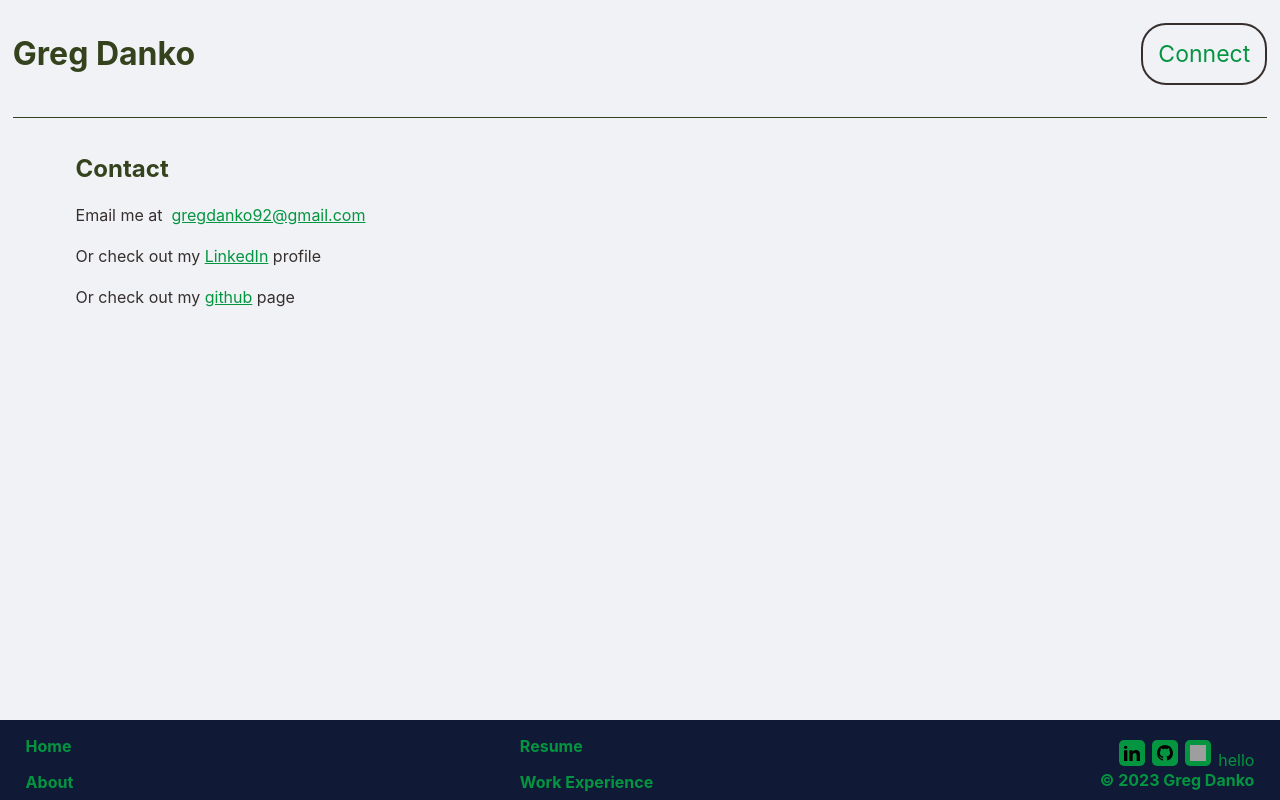
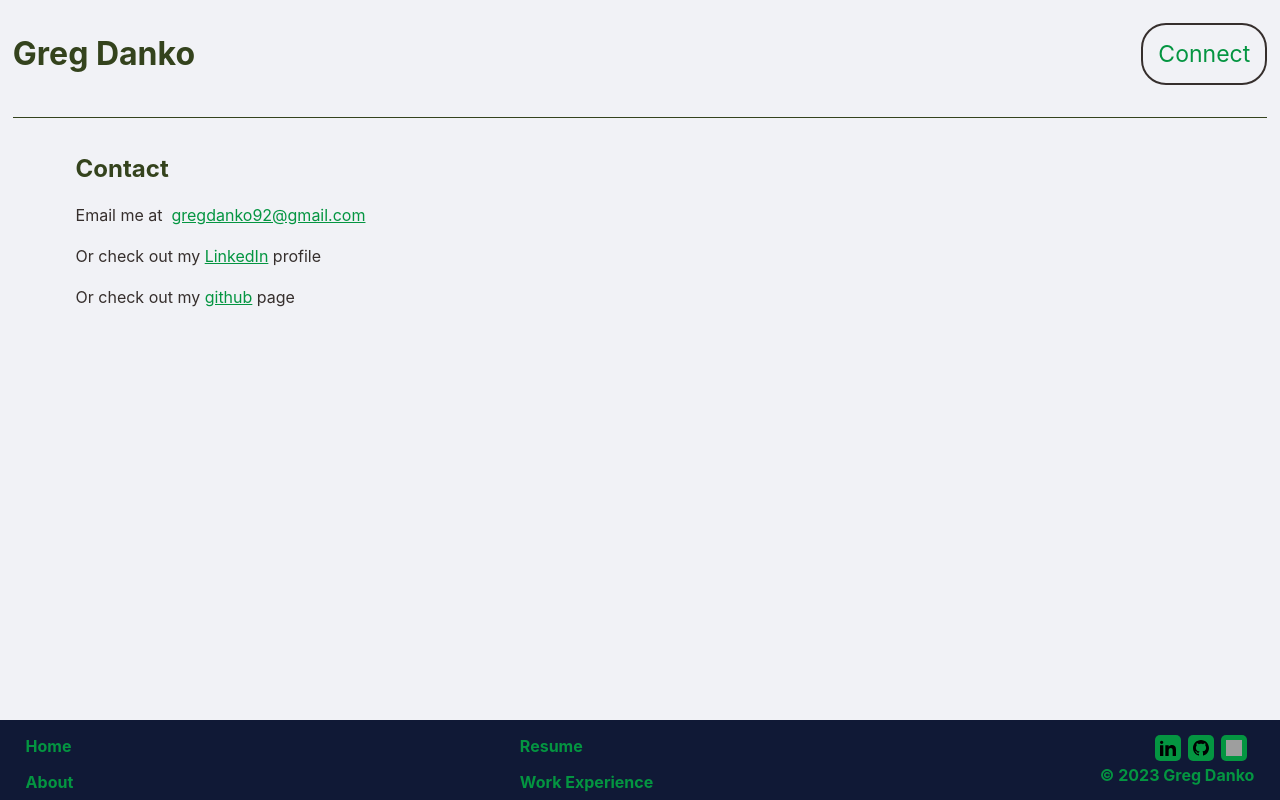
Before and after one commit to gregdanko92/portfolio_v1, a React (Create React App) app: page /contact in a window 1280 px wide. Built offline with nearby package versions, Linux system fonts and the light colour scheme; grey boxes are pictures that could not be loaded.

Commit message:
copyright

```diff
--- a/src/App.css
+++ b/src/App.css
@@ -90,6 +90,7 @@ footer {
 
 .contact-links{
 text-align: right;
+margin-top:-5px;
 }
 
 .download-cv{
@@ -318,3 +319,8 @@ p{
   background-color:#049541;
   transition:1s;
 }
+
+.copyright{
+  margin-top:5px;
+
+}
--- a/src/components/Footer.jsx
+++ b/src/components/Footer.jsx
@@ -33,7 +33,6 @@ return (
                         <a href="mailto:gregdanko92@gmail.com">
                         <img class="footer-svg-mail" src="https://img.icons8.com/material-outlined/24/000000/mail.png"/>
                         </a>
-                        <>hello</>
                     </div>
 
 
```
